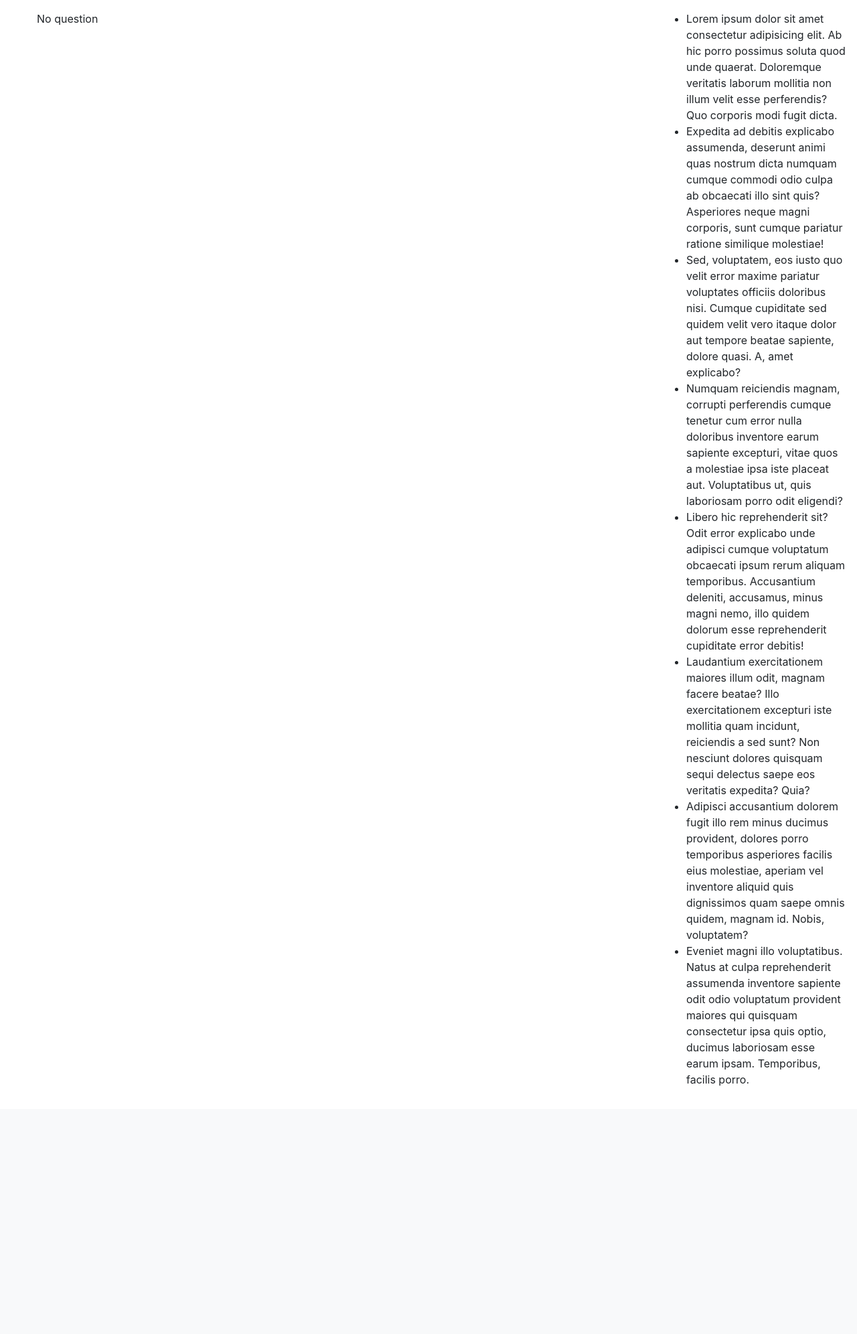
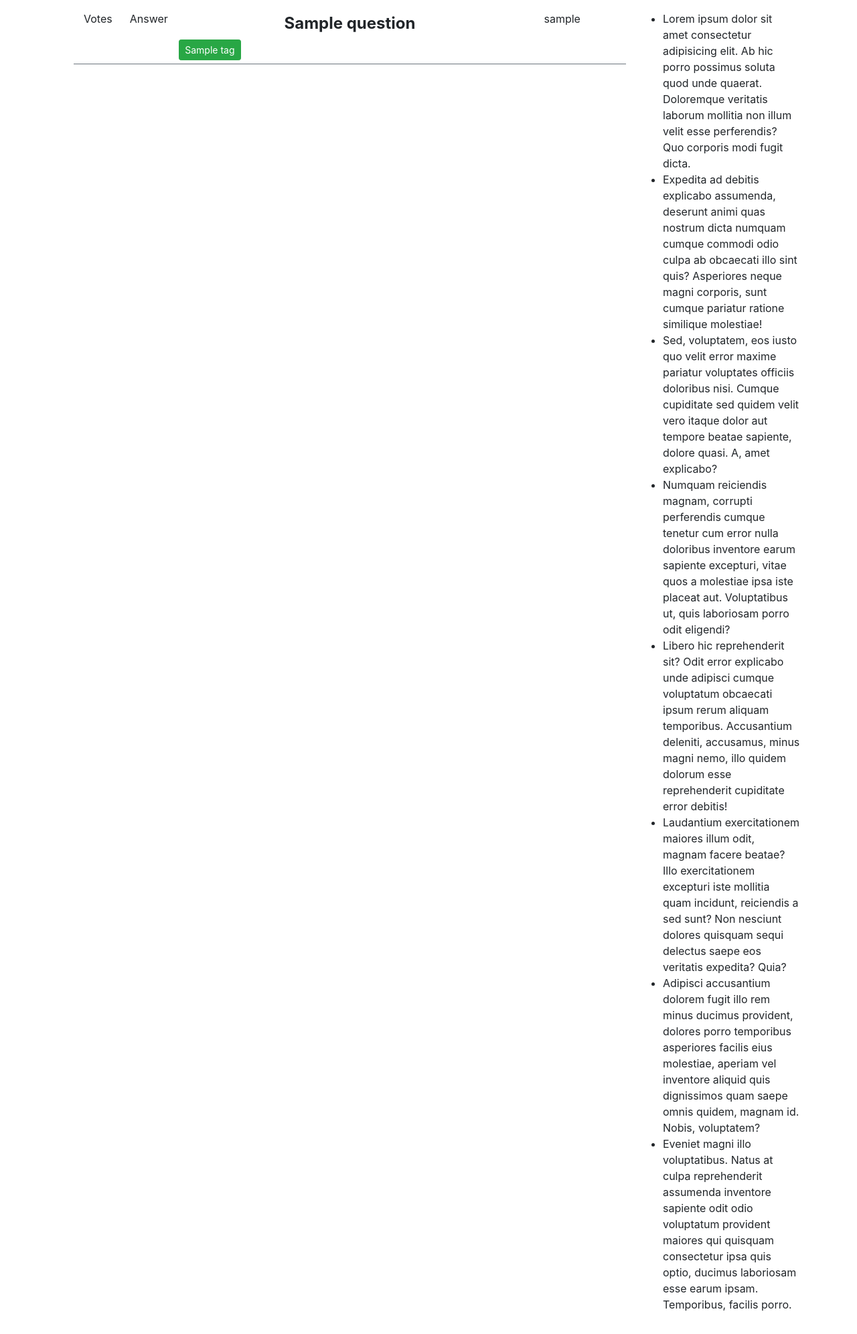
Before and after one commit to bejibiu/hasker, a Django app: page / in a window 1280 px wide. Shown: the part 70-2062 px from the top of the page at 67% size. Before the commit the page ends 1691 px from the top, so only its background shows below. Run offline with Django 3.2, Linux system fonts and the light colour scheme; tables that the repository leaves empty hold one stand-in row (values such as "Sample post"); some libraries are stand-ins or nearby versions.

Commit message:
modify template to show question

```diff
--- /dev/null
+++ b/static/css/main.css
@@ -0,0 +1,6 @@
+.question {
+    border-bottom: 1px solid var(--gray)
+}
+.btn-tag {
+min-width: 70px;
+}
--- a/templates/base.html
+++ b/templates/base.html
@@ -1,7 +1,10 @@
+{% load static %}
 <html>
 
 <head>
     <title>{% block title%}{%endblock%}</title>
+    <link href="{% static 'css/main.css' %}"
+        rel="stylesheet" />
     <link rel="stylesheet" href="https://stackpath.bootstrapcdn.com/bootstrap/4.4.1/css/bootstrap.min.css"
         integrity="sha384-Vkoo8x4CGsO3+Hhxv8T/Q5PaXtkKtu6ug5TOeNV6gBiFeWPGFN9MuhOf23Q9Ifjh" crossorigin="anonymous">
     <script src="https://code.jquery.com/jquery-3.4.1.slim.min.js"
@@ -42,7 +45,7 @@
             {% endif %}
         </div>
     </div>
-    <div class="container-fluid">
+    <div class="container">
         {% if messages %}
         <div class="alert alert-success">
             <ul class="messages ">
--- a/templates/index.html
+++ b/templates/index.html
@@ -9,7 +9,36 @@
 {% block content %}
 <dir class="row">
             <div class="col-9" id="list_question">
-                <p>No question</p>
+            {% for question in object_list %}
+                <div class="row question">
+                    <div class="col-1">Votes</div>
+                    <div class="col-1">Answer</div>
+                    <div class="col-8">
+                        <table class="table table-borderless table-sm mb-0">
+                            <tr>
+                                <td class="text-center h4">
+                                    <a class="alert-link">{{question.title}}</a>
+                                </td>
+                            </tr>
+                            <tr>
+                                <td>
+                                    {% for tag in question.tags.all %}
+                                    <span class="btn btn-success btn-sm btn-tag">
+                                        {{tag.label}}
+                                    </span>
+                                    {% endfor %}
+                                </td>
+                            </tr>
+                        </table>
+                    </div>
+                    <div class="col-2">
+                        {{question.author}}
+
+                    </div>
+                </div>
+            {% empty %}
+                <li>No question</li>
+            {% endfor %}
             </div>
             <div class="col-3" id="trending">
                 {% if user.is_authenticated %}
```
